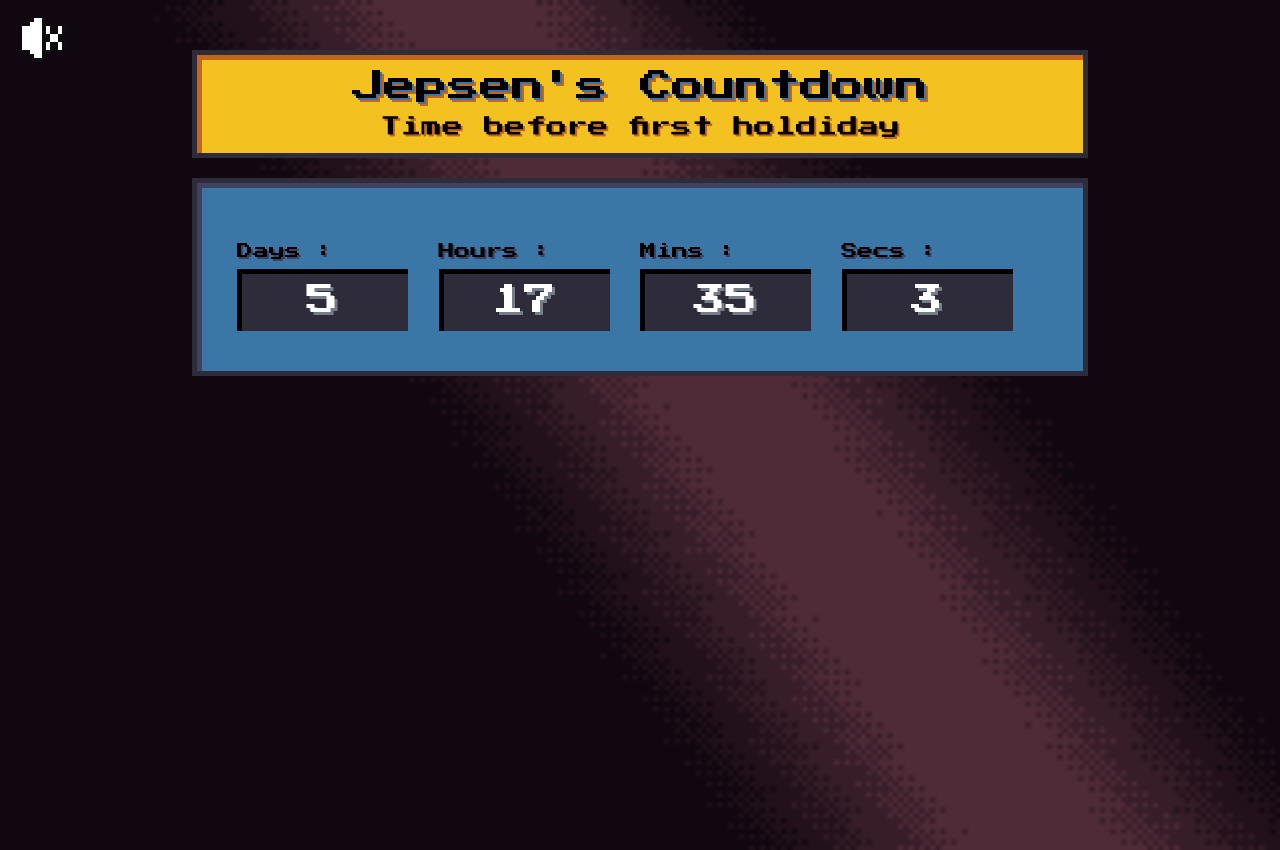
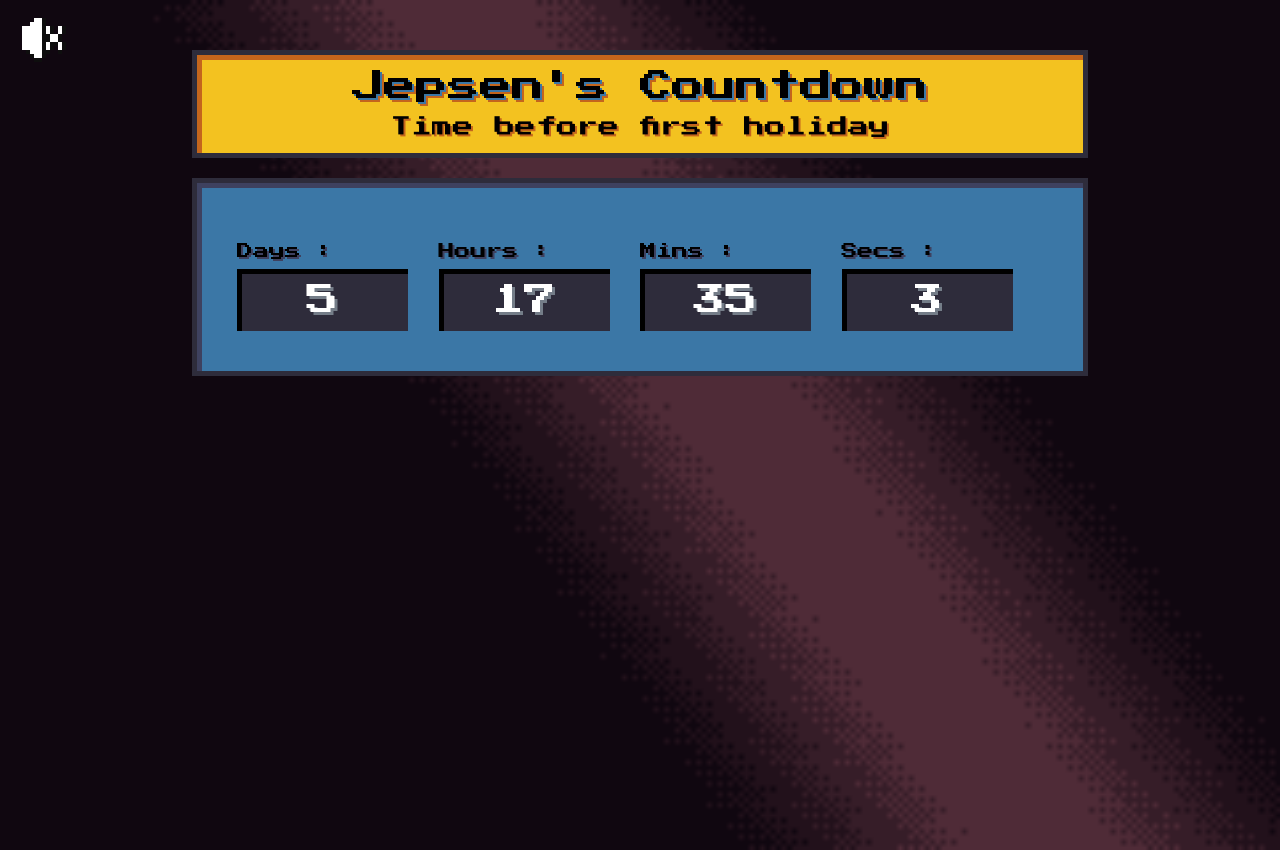
Before and after one commit to AnonyMouse97/Jepsens_Countdown, a website: page index.html in a window 1280 px wide. Drawn offline with Linux system fonts and the light colour scheme.

Commit message:
fix holiday

```diff
--- a/index.html
+++ b/index.html
@@ -12,7 +12,7 @@
 	<section>
 		<div class="headings">
 			<h1>Jepsen's Countdown</h1>
-			<h2>Time before first holdiday</h2>
+			<h2>Time before first holiday</h2>
 		</div>
 		<div class="countdown">
 			<div class="days">
```
